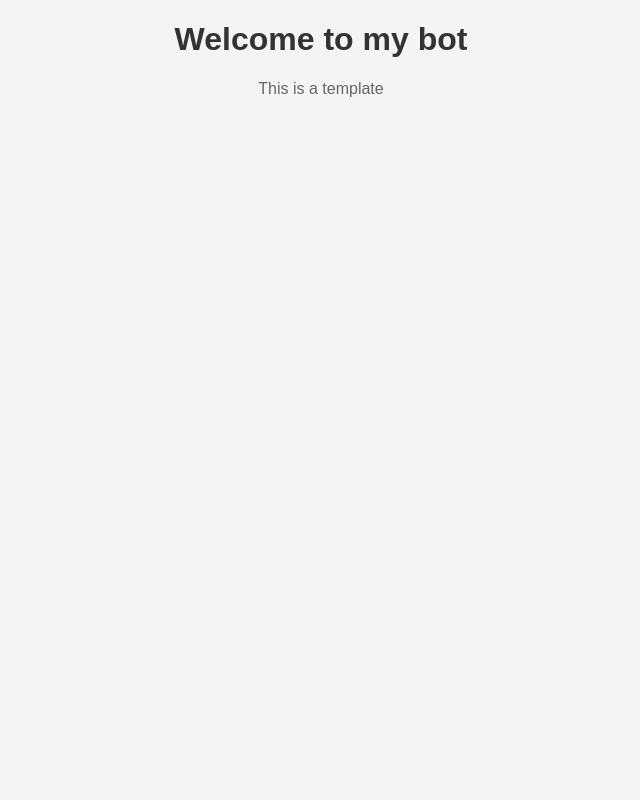
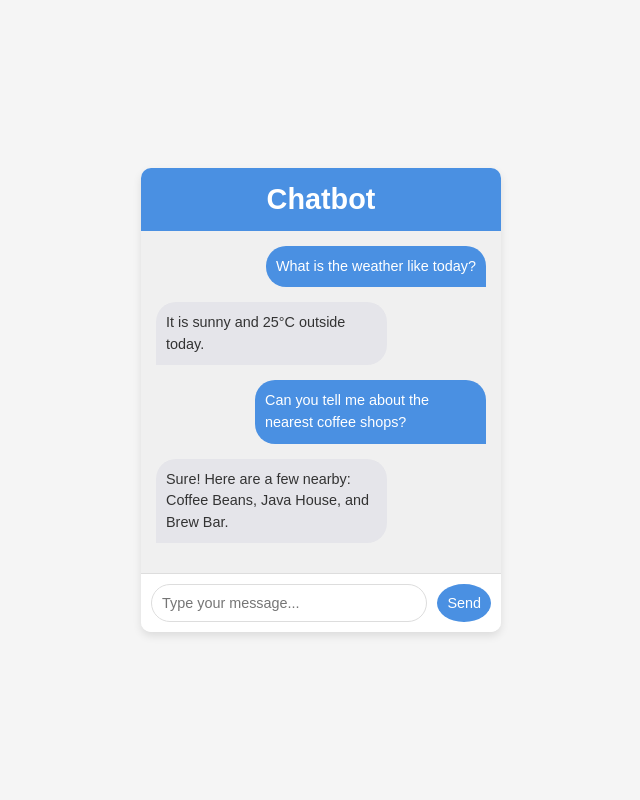
Before and after one commit to saltlakrids/chatbot, a PHP site: page / in a window 1280 px wide. Shown: the whole page, without its empty margins (319-959 px from the left). Run offline with PHP 8.4, Linux system fonts and the light colour scheme.

Commit message:
first static style of chatbot

```diff
--- a/index.html
+++ b/index.html
@@ -7,7 +7,43 @@
     <link rel="stylesheet" href="styles.css">
 </head>
 <body>
-    <h1>Welcome to my bot</h1>
-    <p>This is a template</p>
+    <div class="chat-container">
+        <header class="chat-header">
+            <h2>Chatbot</h2>
+        </header>
+
+        <div class="chat-box">
+
+            <div class="chat user">
+                <div class="message">
+                    <p>What is the weather like today?</p>
+                </div>
+            </div>
+
+            <div class="chat bot">
+                <div class="message">
+                    <p>It is sunny and 25°C outside today.</p>
+                </div>
+            </div>
+
+
+            <div class="chat user">
+                <div class="message">
+                    <p>Can you tell me about the nearest coffee shops?</p>
+                </div>
+            </div>
+
+            <div class="chat bot">
+                <div class="message">
+                    <p>Sure! Here are a few nearby: Coffee Beans, Java House, and Brew Bar.</p>
+                </div>
+            </div>
+        </div>
+
+        <div class="chat-input">
+            <input type="text" placeholder="Type your message..." id="userInput">
+            <button>Send</button>
+        </div>
+    </div>
 </body>
 </html>
--- a/styles.css
+++ b/styles.css
@@ -1,16 +1,119 @@
-body {
-    font-family: Arial, sans-serif;
-    background-color: #f4f4f4;
+* {
     margin: 0;
     padding: 0;
+    box-sizing: border-box;
 }
 
-h1 {
-    color: #333;
-    text-align: center;
+body {
+    font-family: 'Arial', sans-serif;
+    background-color: #f5f5f5;
+    display: flex;
+    justify-content: center;
+    align-items: center;
+    height: 100vh;
 }
 
-p {
+.chat-container {
+    width: 360px;
+    background-color: #ffffff;
+    border-radius: 10px;
+    box-shadow: 0px 4px 8px rgba(0, 0, 0, 0.1);
+    display: flex;
+    flex-direction: column;
+    overflow: hidden;
+}
+
+.chat-header {
+    background-color: #4A90E2;
+    color: white;
+    padding: 15px;
     text-align: center;
-    color: #666;
+    font-weight: bold;
+    font-size: 1.2rem;
 }
+
+.chat-box {
+    flex-grow: 1;
+    padding: 15px;
+    overflow-y: auto;
+    background-color: #f0f0f0;
+}
+
+.chat {
+    display: flex;
+    margin-bottom: 15px;
+}
+
+.chat.user {
+    justify-content: flex-end;
+}
+
+.chat.bot {
+    justify-content: flex-start;
+}
+
+.message {
+    max-width: 70%;
+    padding: 10px;
+    border-radius: 20px;
+    line-height: 1.5;
+    font-size: 0.9rem;
+}
+
+.user .message {
+    background-color: #4A90E2;
+    color: white;
+    border-bottom-right-radius: 0;
+}
+
+.bot .message {
+    background-color: #e5e5ea;
+    color: #333;
+    border-bottom-left-radius: 0;
+}
+
+
+.chat-input {
+    display: flex;
+    padding: 10px;
+    background-color: #ffffff;
+    border-top: 1px solid #ddd;
+}
+
+.chat-input input {
+    flex-grow: 1;
+    padding: 10px;
+    border: 1px solid #ddd;
+    border-radius: 20px;
+    font-size: 0.9rem;
+    outline: none;
+}
+
+.chat-input button {
+    background-color: #4A90E2;
+    color: white;
+    border: none;
+    border-radius: 50%;
+    padding: 10px;
+    margin-left: 10px;
+    cursor: pointer;
+    font-size: 0.9rem;
+}
+
+.chat-input button:hover {
+    background-color: #357ABD;
+}
+
+
+.chat-box::-webkit-scrollbar {
+    width: 6px;
+}
+
+.chat-box::-webkit-scrollbar-thumb {
+    background-color: rgba(0, 0, 0, 0.2);
+    border-radius: 10px;
+}
+
+.chat-box::-webkit-scrollbar-track {
+    background-color: #f0f0f0;
+}
```
